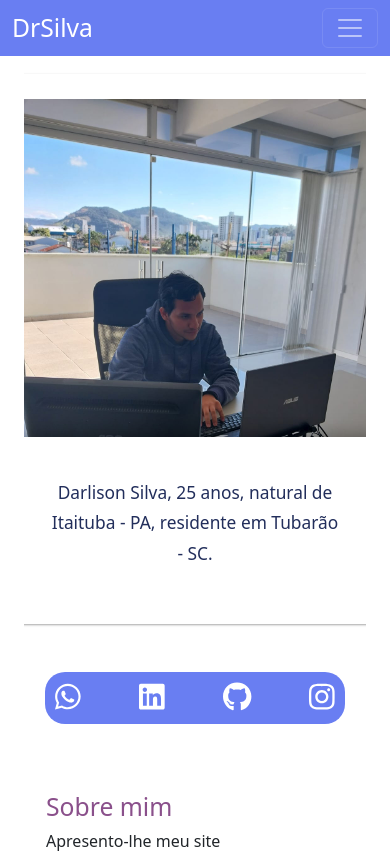
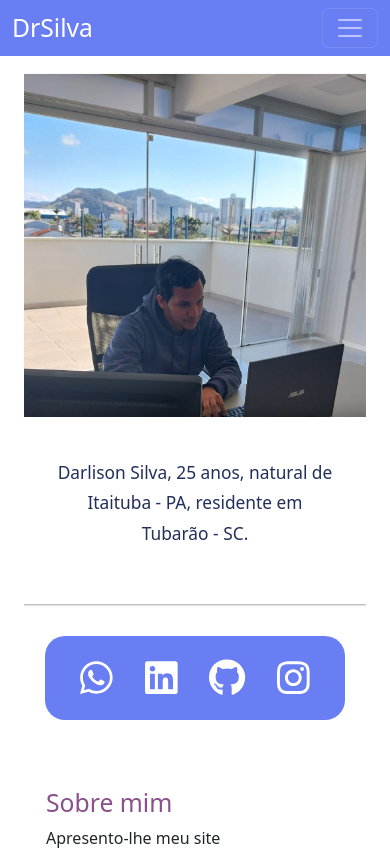
Before and after one commit to Darlison1398/personal-landing-page, a React (Vite) app: page / in a window 390 px wide. Shown: the top 853 px of the page. Built offline with nearby package versions, Linux system fonts and the light colour scheme.

Commit message:
Nova atualização 20-06-2024

```diff
--- a/src/App.css
+++ b/src/App.css
@@ -97,9 +97,9 @@ figure {
     display: flex;
     align-items: center;
     justify-content: center;
-    width: 375px;
-    min-width: 375px;
-    height: 550px;
+    width: 365px;
+    min-width: 365px;
+    height: 530px;
     border-radius: 10px;
     box-shadow:
       0 1px 3px rgba(0, 0, 0, 0.12),
@@ -653,11 +653,44 @@ section{
         opacity: 1;
     }
 
+    .box-text{
+        width: 100%;
+    }
+
+    .box-elements{
+        width: 100%;
+    }
+
     .ot {
         transform: translateY(200px);
         opacity: 1;
     }
 
+    .box-icons{
+        width: 100%;
+        margin-top: 1rem;
+        height: 10vh;
+        display: flex;
+        flex-direction: column;
+        align-items: center;
+        justify-content: center;
+    }
+
+    .redes {
+        gap: 2em;
+    }
+
+    .redes .redes-icon{
+        font-size: 28pt;
+        font-weight: 500;
+    }
+
+    .btn-zap{
+        width: 100%;
+        font-size: 14pt;
+
+    }
+
 
 
 }
--- a/src/views/main/components/Photo.jsx
+++ b/src/views/main/components/Photo.jsx
@@ -8,7 +8,7 @@ function Photo() {
 
     const ft = {
         maxWidth: '100%',
-        maxHeight: '500px',
+        maxHeight: '530px',
         objectFit: 'cover',
         borderRadius: '10px'
     }
```
